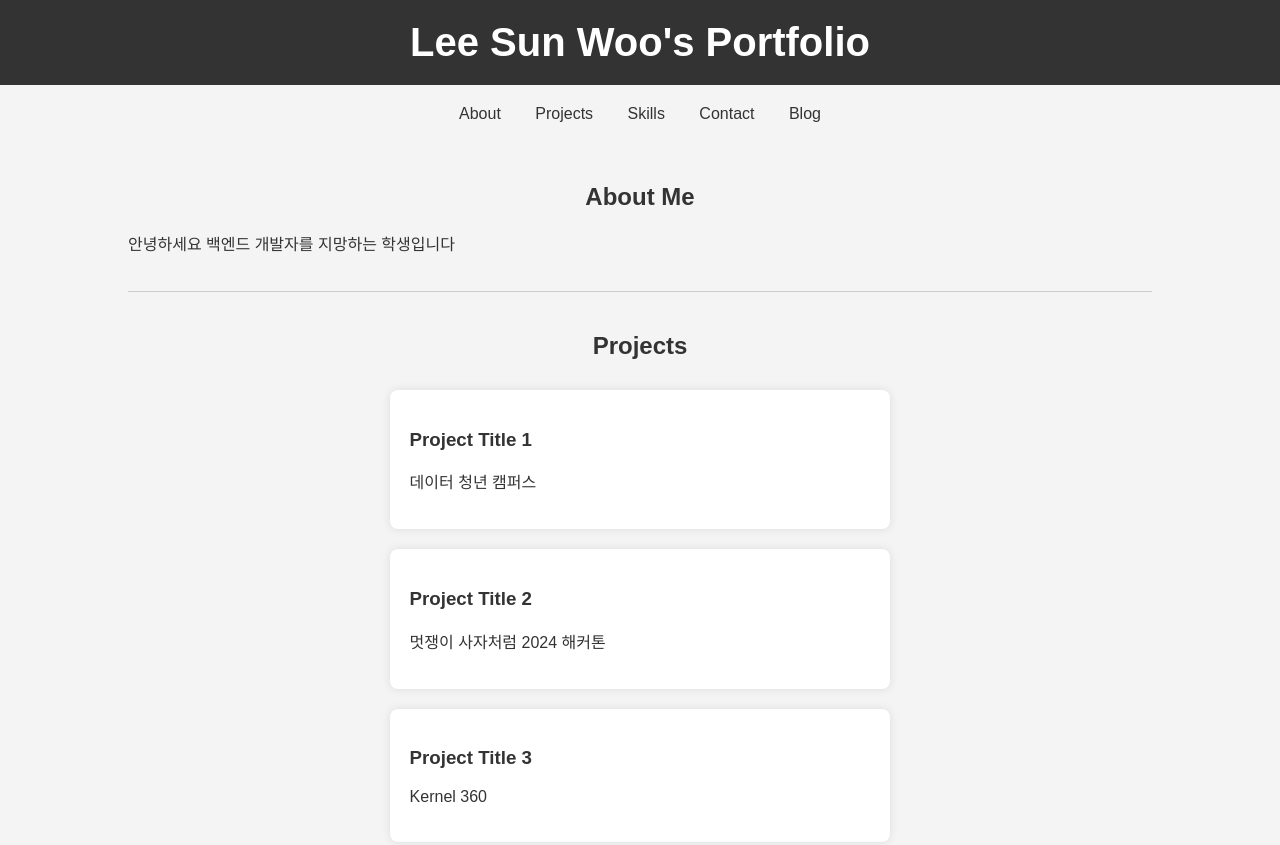
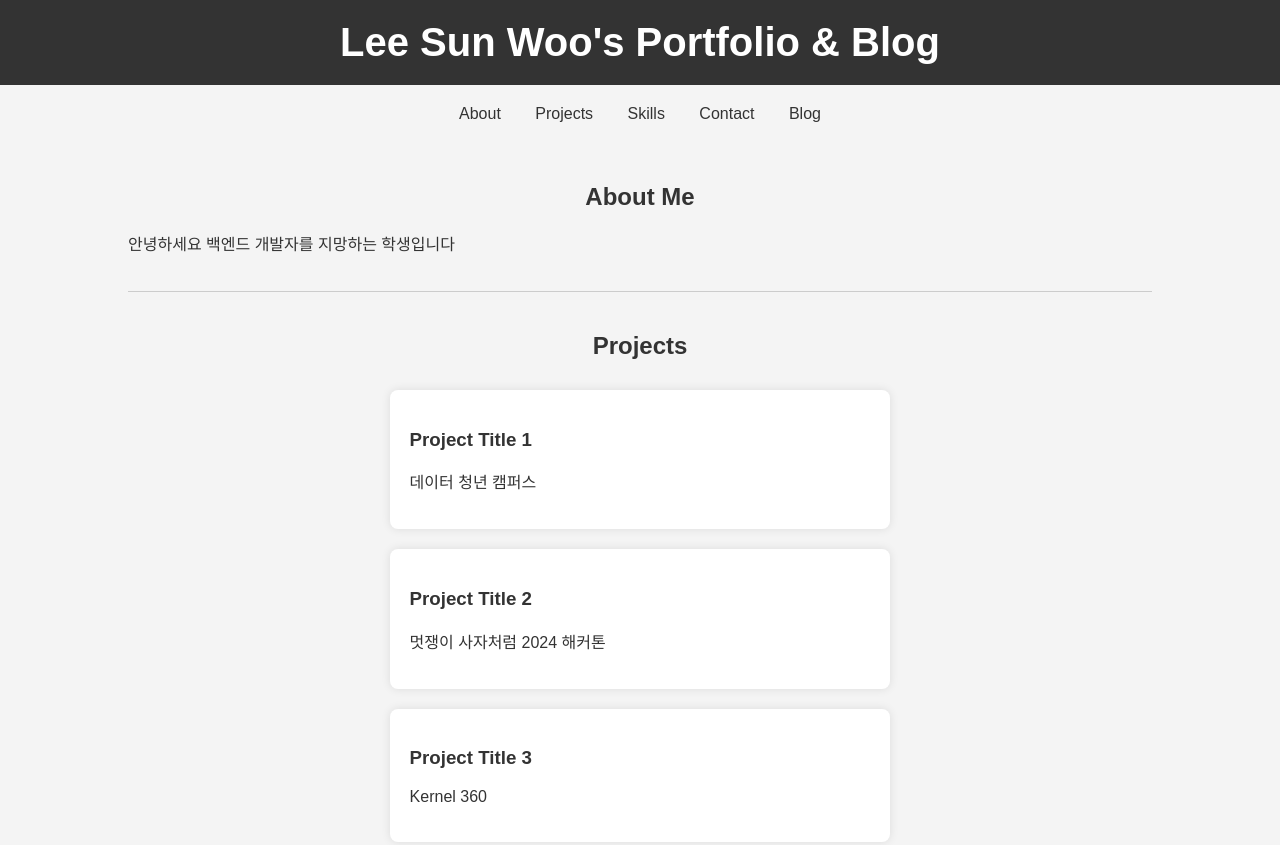
Before and after one commit to I-migi/I-migi.github.io, a plain HTML site: page index.html in a window 1280 px wide. Shown: the top 845 px of the page. Drawn offline with Linux system fonts and the light colour scheme.

Commit message:
Update index.html

```diff
--- a/index.html
+++ b/index.html
@@ -3,7 +3,7 @@
 <head>
     <meta charset="UTF-8">
     <meta name="viewport" content="width=device-width, initial-scale=1.0">
-    <title>Portfolio - Lee Sun Woo</title>
+    <title>포트폴리오 & 블로그</title>
     <style>
         body {
             font-family: 'Arial', sans-serif;
@@ -108,7 +108,7 @@
 </head>
 <body>
     <header>
-        <h1>Lee Sun Woo's Portfolio</h1>
+        <h1>Lee Sun Woo's Portfolio & Blog</h1>
     </header>
     <nav>
         <a href="#about">About</a>
```
